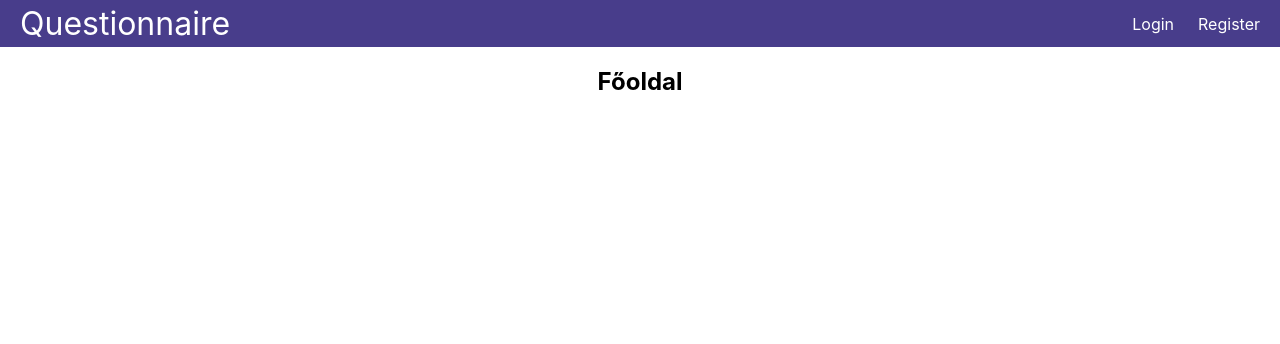
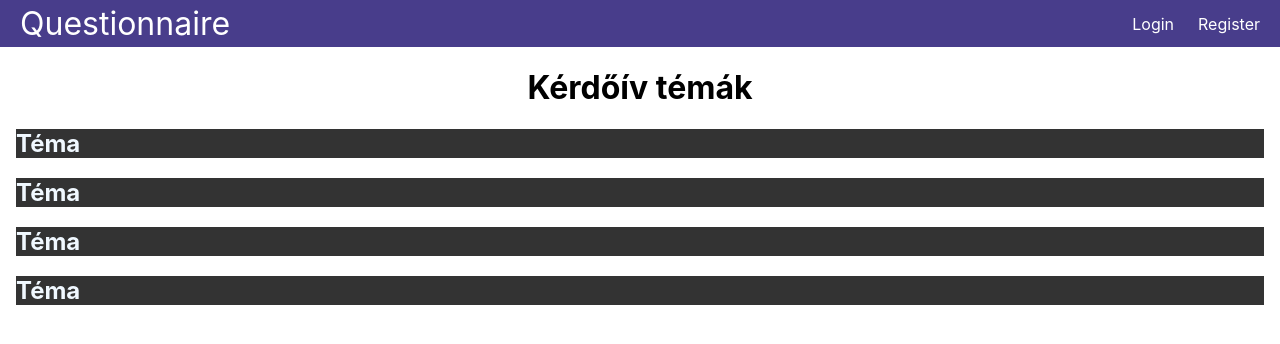
Before and after one commit to JaniITmer/Nagy-Projektmunka, a React (Create React App) app in the folder questionnaire/: page / in a window 1280 px wide. Shown: the top 344 px of the page. Built offline with nearby package versions, Linux system fonts and the light colour scheme.

Commit message:
Főoldal - témák megjelenítése

```diff
--- /dev/null
+++ b/questionnaire/src/pages/Home.css
@@ -0,0 +1,10 @@
+.card-content h2 {
+    background-color: #333;
+    color:aliceblue;
+    text-align: left;
+}
+
+.card {
+    background-color: #333;
+    color:aliceblue;
+}
--- a/questionnaire/src/pages/Home.js
+++ b/questionnaire/src/pages/Home.js
@@ -1,5 +1,31 @@
+import './Home.css';
+
 export default function Home() {
     return (
-      <h2>Főoldal</h2>
+      <div className="topics">
+        <h1>Kérdőív témák</h1>
+
+        <div className="card">
+            <div class="card-content">
+                <h2>Téma</h2>
+            </div>
+        </div>
+        <div className="card">
+            <div class="card-content">
+                <h2>Téma</h2>
+            </div>
+        </div>
+        <div className="card">
+            <div class="card-content">
+                <h2>Téma</h2>
+            </div>
+        </div>
+        <div className="card">
+            <div class="card-content">
+                <h2>Téma</h2>
+            </div>
+        </div>
+
+      </div>
     )
   }
```
